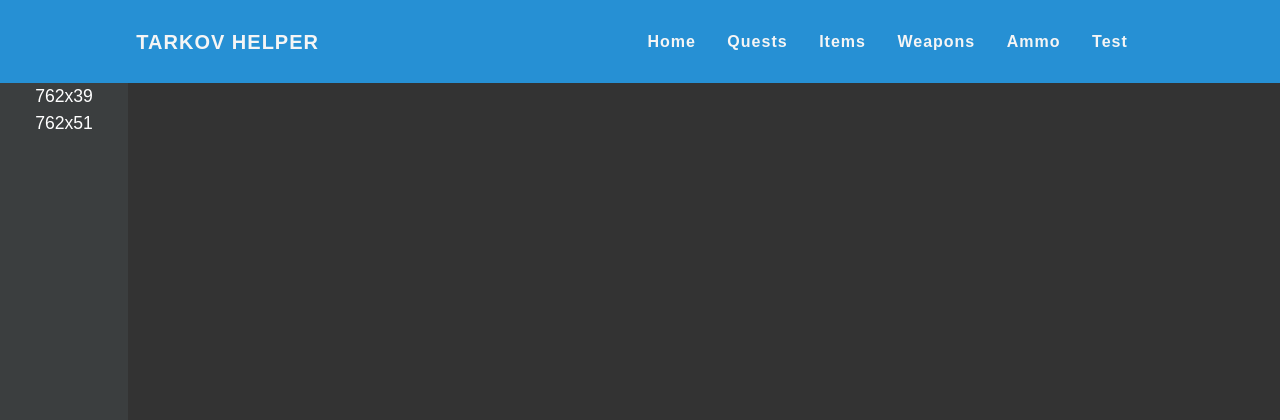
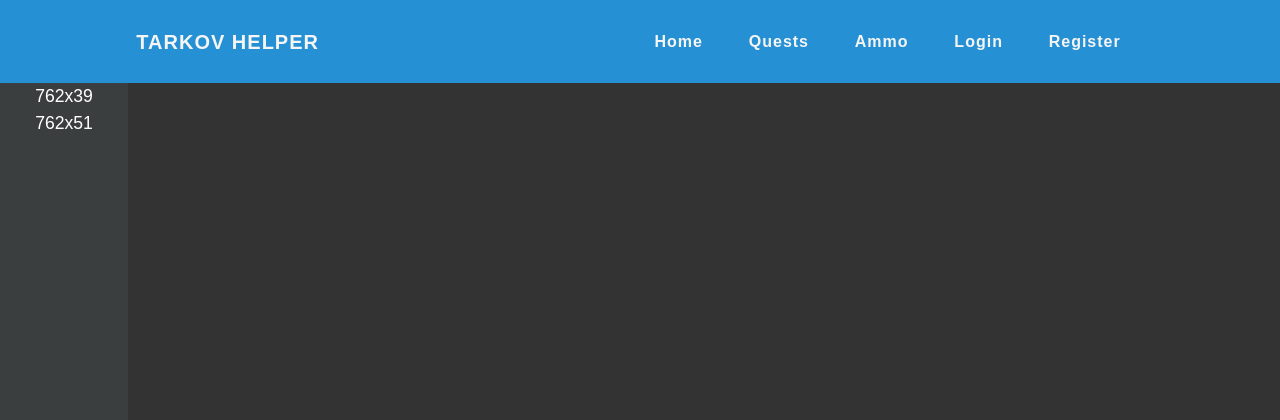
Before and after one commit to brenyn/tarkov-helper, a Flask app: page /ammo in a window 1280 px wide. Shown: the top 420 px of the page. Run offline with Flask 2, Linux system fonts and the light colour scheme; some web fonts are replaced.

Commit message:
cleaning up navbar/links

```diff
--- a/templates/base.html
+++ b/templates/base.html
@@ -19,12 +19,11 @@
       <h4>Tarkov Helper</h4>
     </div>
     <ul class="nav-links">
-      <li><a href="/">Home</a></li>
+      <li><a href="{{ url_for('home') }}">Home</a></li>
       <li><a href="#">Quests</a></li>
-      <li><a href="#">Items</a></li>
-      <li><a href="#">Weapons</a></li>
-      <li><a href="/ammo">Ammo</a></li>
-      <li><a href="#">Test</a></li>
+      <li><a href="{{ url_for('ammo')}} ">Ammo</a></li>
+      <li><a href="{{ url_for('login') }}">Login</a></li>
+      <li><a href="{{ url_for('register') }}">Register</a></li>
     </ul>
 
     <div class="burger">
```
